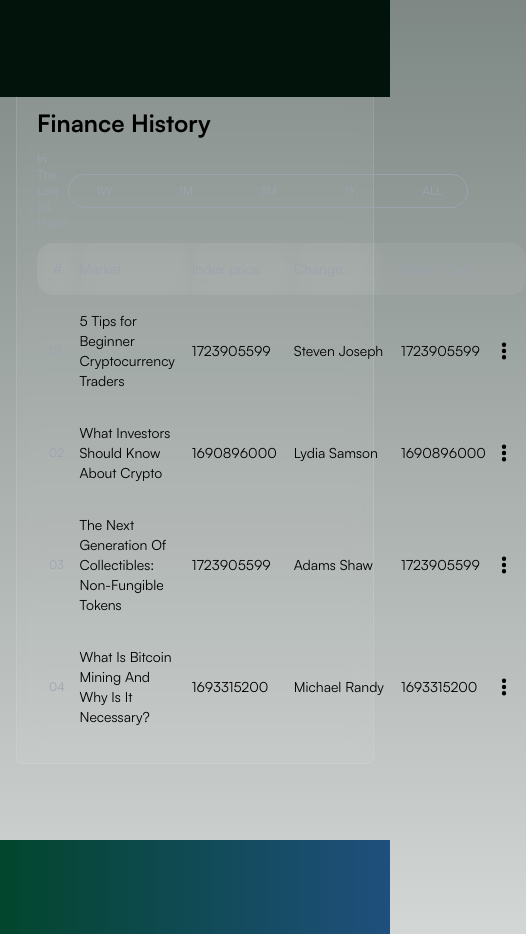
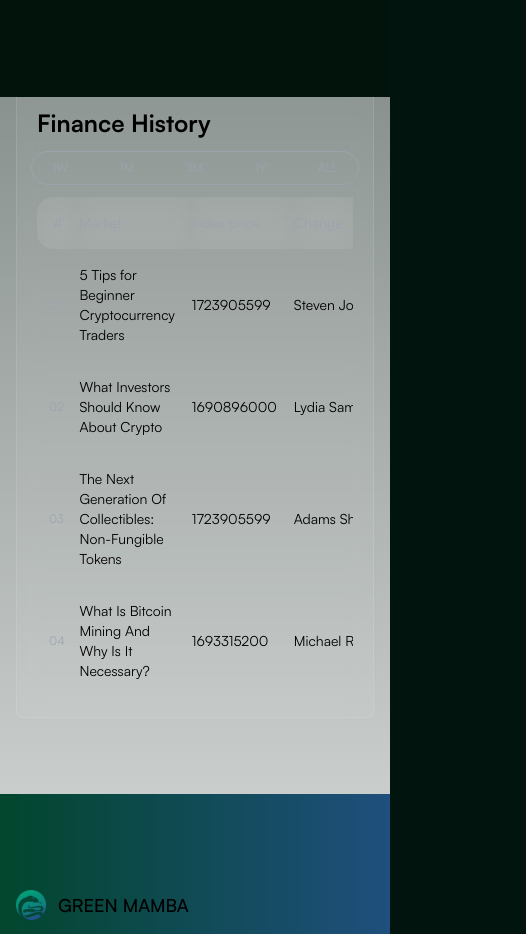
Before and after one commit to Stevolisis/green-mamba, a Next.js app: page /dashboard in a window 390 px wide. Shown: the part 1380-2314 px from the top of the page, 526 px wide, since content can reach past the window. Built offline with nearby package versions, Linux system fonts and the light colour scheme.

Commit message:
table resonsive

```diff
--- a/src/components/Table/Container.tsx
+++ b/src/components/Table/Container.tsx
@@ -11,22 +11,22 @@ const TableContainer = (props: Props) => {
             <h1 className='text-2xl md:text-3xl font-[SatoshiBold]'>Finance History</h1>
         </div>
 
-        <div className='flex justify-between items-center text-xs font-[SatoshiRegular] py-3 text-gray-400'>
-            <div>
+        <div className='flex justify-between md:justify-center items-center flex-col md:flex-row text-xs font-[SatoshiRegular] py-3 text-gray-400'>
+            <div className='hidden md:block'>
                 <p>In The Last 24 Hours</p>
             </div>
 
             <div className='flex gap-3 items-center border border-gray-400 rounded-full'>
                 {
                     ["1W","1M","3M","1Y","ALL"].map((item,i)=>(
-                        <button className='w-[70px] py-2 px-5 rounded-3xl hover:bg-bgSecondary hover:text-bgPrimary transition-colors ease-in delay-75' key={i}>{item}</button>
+                        <button className='w-auto md:w-[70px] py-2 px-5 rounded-3xl hover:bg-bgSecondary hover:text-bgPrimary transition-colors ease-in delay-75' key={i}>{item}</button>
                     ))
                 }
             </div>
         </div>
 
-        <div>
-            <table className='w-full overscroll-none md:overflow-y-auto font-[SatoshiRegular] border-collapse'>
+        <div className='overflow-x-auto md:overflow-x-scroll'>
+            <table className='w-full md:overflow-y-auto font-[SatoshiRegular] border-collapse'>
                 <thead className='mb4'>
                     <tr className=' text-gray-400 text-sm'>
                         <td className='py-4 px-4 rounded-s-2xl glassMorphism'>#</td>
```
